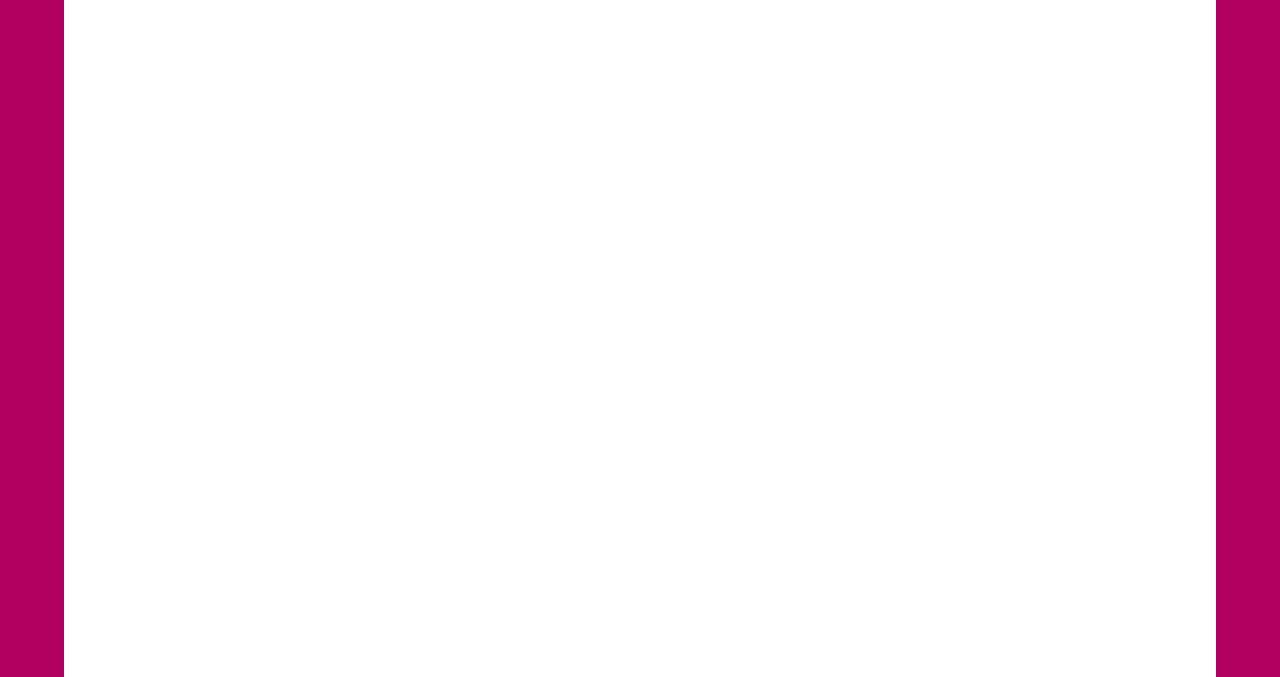
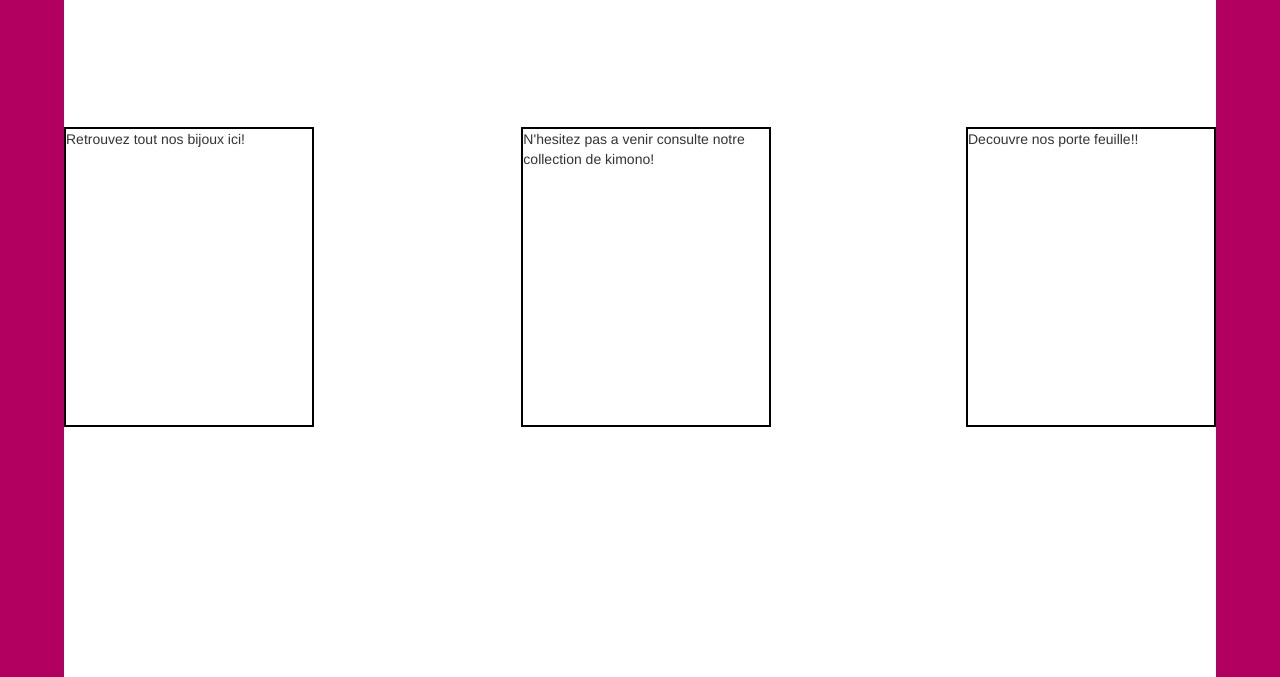
Before and after one commit to Yose216/Ebullition, a plain HTML site: page Index.html in a window 1280 px wide. Shown: the part 123-800 px from the top of the page. Drawn offline with nearby package versions, Linux system fonts and the light colour scheme.

Commit message:
Mise en place des div et de leur description

```diff
--- a/Index.html
+++ b/Index.html
@@ -23,6 +23,7 @@
     			<div class="item active">
       				<img src="logo.jpg" class="img" alt=""/>
               <div class="carousel-caption">
+                <h4>Lorem</h4>
                 <p>Lorem ipsum dolor sit amet, consectetur adipiscing elit, sed do eiusmod tempor incididunt ut labore et dolore magna aliqua. Ut enim ad minim veniam, quis nostrud exercitation</p>
               </div>
           </div>
@@ -30,6 +31,7 @@
     		  <div class="item">
       			<img id="priorities"src="Foulards5.png" class="img" alt=""/>
             <div class="carousel-caption">
+              <h4>Lorem</h4>
               <p>Lorem ipsum dolor sit amet, consectetur adipiscing elit, sed do eiusmod tempor incididunt ut labore et dolore magna aliqua. Ut enim ad minim veniam, quis nostrud exercitation</p>
             </div>
     		  </div>
@@ -37,6 +39,7 @@
           <div class="item">
             <img id="priorities"src="logo.jpg" class="img" alt=""/>
             <div class="carousel-caption">
+              <h4>Lorem</h4>
               <p>Lorem ipsum dolor sit amet, consectetur adipiscing elit, sed do eiusmod tempor incididunt ut labore et dolore magna aliqua. Ut enim ad minim veniam, quis nostrud exercitation</p>
             </div>
           </div>
@@ -44,6 +47,7 @@
           <div class="item">
             <img id="priorities"src="logo.jpg" class="img" alt=""/>
             <div class="carousel-caption">
+              <h4>Lorem</h4>
               <p>Lorem ipsum dolor sit amet, consectetur adipiscing elit, sed do eiusmod tempor incididunt ut labore et dolore magna aliqua. Ut enim ad minim veniam, quis nostrud exercitation</p>
             </div>
           </div>
@@ -61,6 +65,10 @@
         </a>
       </div>
 
+      <section class="Collection">
+        <div class="collec1">Retrouvez tout nos bijoux ici!</div>
+        <div class="collec2">N'hesitez pas a venir consulte notre collection de kimono!</div>
+        <div class="collec3">Decouvre nos porte feuille!!</div>
 
 
 
--- a/css/Index.css
+++ b/css/Index.css
@@ -23,10 +23,27 @@ body {
 
 
 .img {
+
 	max-height: 315px;
 
 }
 
-.noir {
-	color:black;
+.collec1, .collec2, .collec3 {
+	height: 300px;
+	width: 250px;
+	border: black 2px solid;
+	display: inline-block;
+	margin-top: 150px;
 }
+
+.collec1 {
+	float: left;
+}
+
+.collec2 {
+	margin-left: 18%;
+}
+
+.collec3 {
+	float: right;
+}
```
